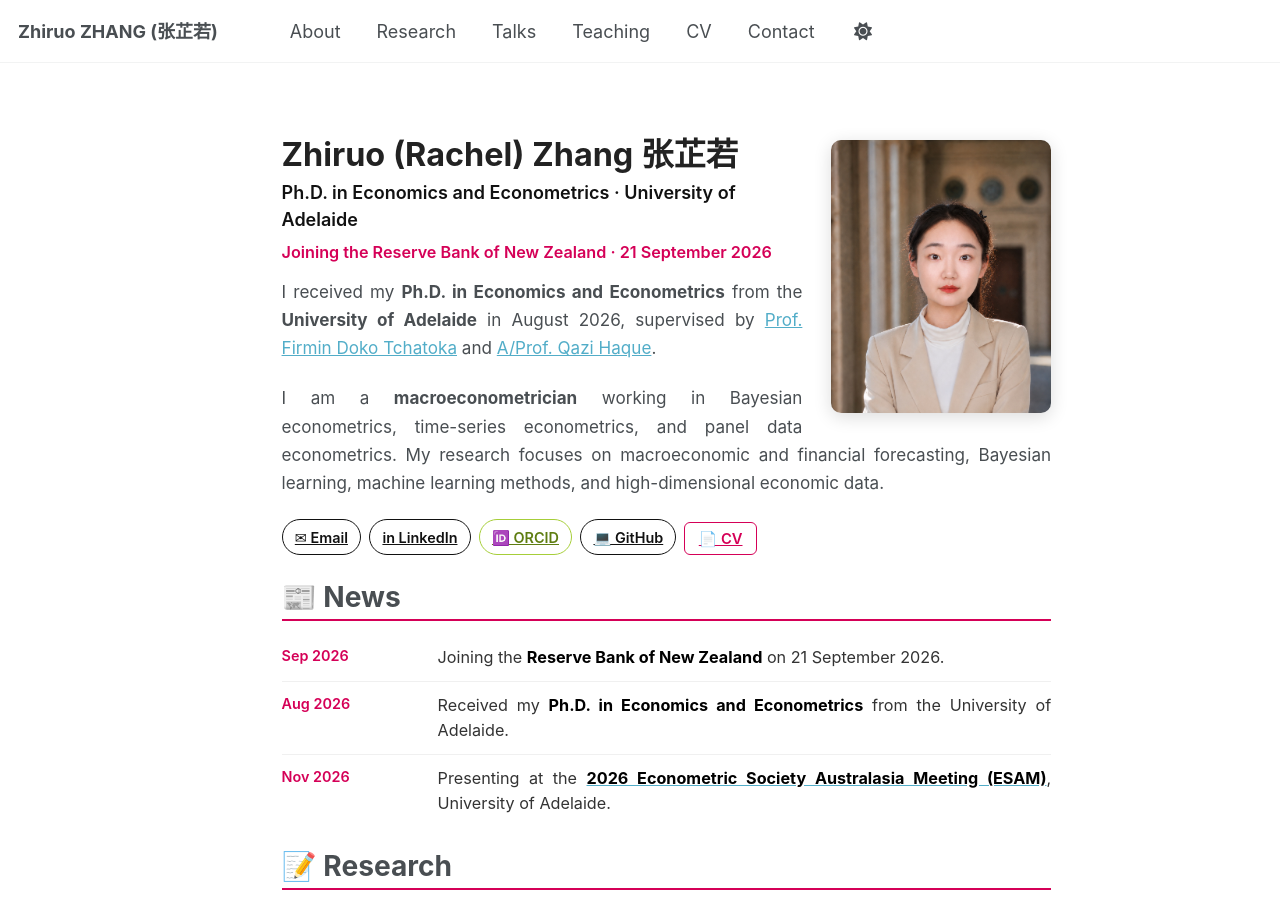
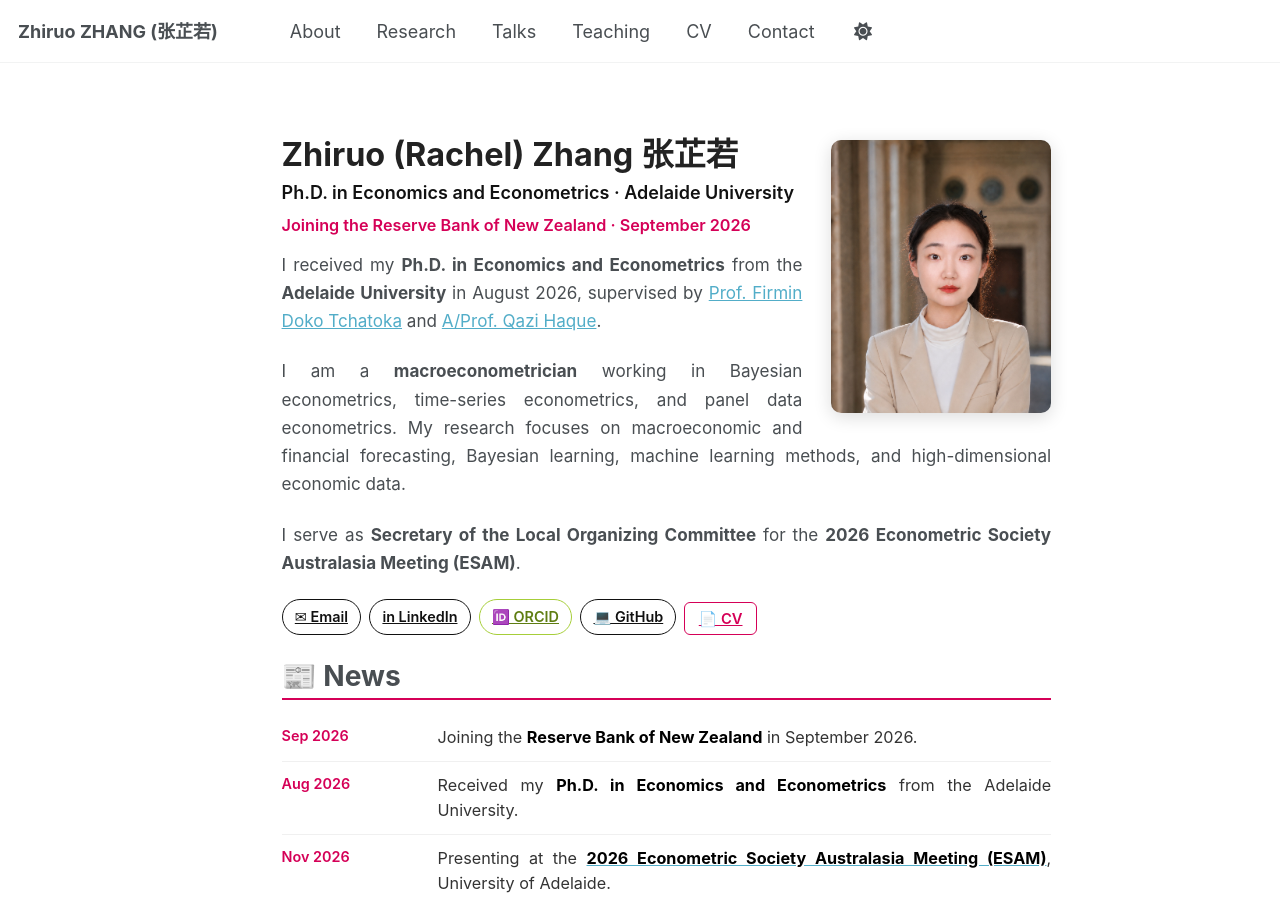
Before and after one commit to zhiruozzr/zhiruozzr.github.io, a Jekyll site: the page built from _pages/about.md, in a window 1280 px wide and 900 px high. Built offline with Jekyll 4.4.1, drawn with Linux system fonts in a browser that asks for light colours; a script that is not in the unit is left out.

Commit message:
Revise about page with updated profile information
Updated educational and employment details, including the university name and joining date at the Reserve Bank of New Zealand.

```diff
--- a/_pages/about.md
+++ b/_pages/about.md
@@ -1,7 +1,7 @@
 ---
 permalink: /
 title: ""
-excerpt: "Ph.D. in Economics and Econometrics from the University of Adelaide; joining the Reserve Bank of New Zealand in September 2026."
+excerpt: "Ph.D. in Economics and Econometrics from the Adelaide University; joining the Reserve Bank of New Zealand as a Senior Analyst in September 2026."
 author_profile: false
 sitemap: true
 redirect_from:
@@ -104,14 +104,16 @@ redirect_from:
 <img class="profile-pic" src="/images/IMG_5869.jpeg" alt="Zhiruo Zhang" />
 
 <div class="profile-name">Zhiruo (Rachel) Zhang 张芷若</div>
-<div class="profile-role">Ph.D. in Economics and Econometrics · University of Adelaide</div>
-<div class="profile-next">Joining the Reserve Bank of New Zealand · 21 September 2026</div>
+<div class="profile-role">Ph.D. in Economics and Econometrics · Adelaide University</div>
+<div class="profile-next">Joining the Reserve Bank of New Zealand · September 2026</div>
 
 <div class="about-text" markdown="1">
 
-I received my **Ph.D. in Economics and Econometrics** from the **University of Adelaide** in August 2026, supervised by [Prof. Firmin Doko Tchatoka](https://sites.google.com/view/firmindokotchatoka/home) and [A/Prof. Qazi Haque](https://sites.google.com/site/qazigmziaulhaque/).
+I received my **Ph.D. in Economics and Econometrics** from the **Adelaide University** in August 2026, supervised by [Prof. Firmin Doko Tchatoka](https://sites.google.com/view/firmindokotchatoka/home) and [A/Prof. Qazi Haque](https://sites.google.com/site/qazigmziaulhaque/).
 
 I am a **macroeconometrician** working in Bayesian econometrics, time-series econometrics, and panel data econometrics. My research focuses on macroeconomic and financial forecasting, Bayesian learning, machine learning methods, and high-dimensional economic data.
+
+I serve as **Secretary of the Local Organizing Committee** for the **2026 Econometric Society Australasia Meeting (ESAM)**.
 
 </div>
 
@@ -128,8 +130,8 @@ I am a **macroeconometrician** working in Bayesian econometrics, time-series eco
 # 📰 News
 
 <div class="timeline">
-<div class="timeline-item"><div class="timeline-year news">Sep 2026</div><div class="timeline-body">Joining the <strong>Reserve Bank of New Zealand</strong> on 21 September 2026.</div></div>
-<div class="timeline-item"><div class="timeline-year news">Aug 2026</div><div class="timeline-body">Received my <strong>Ph.D. in Economics and Econometrics</strong> from the University of Adelaide.</div></div>
+<div class="timeline-item"><div class="timeline-year news">Sep 2026</div><div class="timeline-body">Joining the <strong>Reserve Bank of New Zealand</strong> in September 2026.</div></div>
+<div class="timeline-item"><div class="timeline-year news">Aug 2026</div><div class="timeline-body">Received my <strong>Ph.D. in Economics and Econometrics</strong> from the Adelaide University.</div></div>
 <div class="timeline-item"><div class="timeline-year news">Nov 2026</div><div class="timeline-body">Presenting at the <a href="https://adelaide.edu.au/about/events/2026/2026-econometric-society-australasia-meeting-esam/"><strong>2026 Econometric Society Australasia Meeting (ESAM)</strong></a>, University of Adelaide.</div></div>
 </div>
 
```
